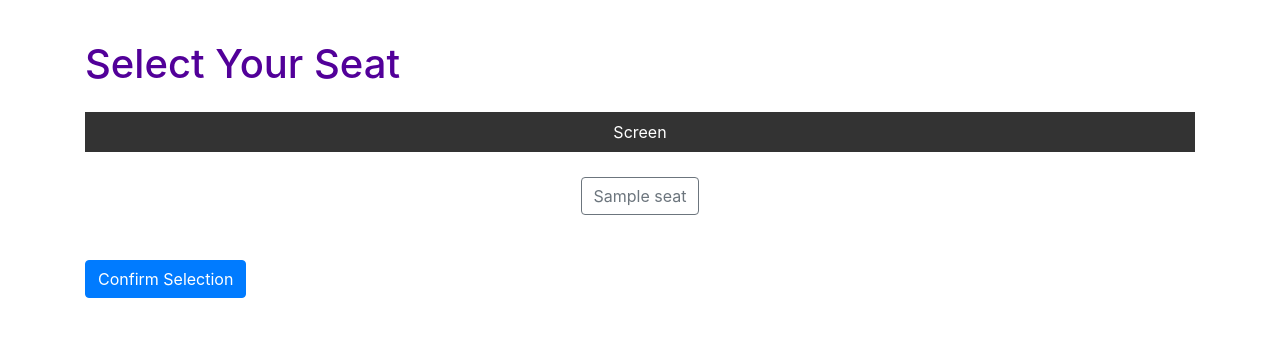
After one commit to jasfoong/cinema-booking, a Django app: template movies/templates/movies/seat_selection.html in a window 1280 px wide. The commit adds this page. Shown: the top 337 px of the page. Run offline with Django 5.2, Linux system fonts and the light colour scheme; the template is opened without the code that fills it: most values are stand-ins (such as "Sample title", 1, 10 or a date in 2020); some libraries are stand-ins or nearby versions.

Commit message:
dynamically generate seating chart template with values from Seats model

```diff
--- a/movies/static/movies/styles.css
+++ b/movies/static/movies/styles.css
@@ -9,6 +9,8 @@ h1, h2 {
     font-weight: 600;
     padding: 1rem 0;
 }
+
+/* movie_list and movie_details */
 
 .form-inline input, .form-inline select {
     margin-right: 0.625rem;
@@ -44,3 +46,26 @@ h1, h2 {
 .btn:hover {
     background-color: #766796;
 }
+
+/* seat_selection */
+.screen {
+    width: 100%;
+    height: 2.5rem;
+    background-color: #333;
+    color: white;
+    text-align: center;
+    line-height: 2.5rem;
+    margin-bottom: 1.25rem;
+}
+.seat {
+    margin: 0.3125rem;
+    padding: 0.625rem 0.9375rem;
+}
+.seat.selected {
+    background-color: #28a745;
+    color: white;
+}
+.seat.unavailable {
+    background-color: #dc3545;
+    color: white;
+}
--- /dev/null
+++ b/movies/templates/movies/seat_selection.html
@@ -0,0 +1,47 @@
+<!DOCTYPE html>
+<html lang="en">
+<head>
+    <meta charset="UTF-8">
+    <meta name="viewport" content="width=device-width, initial-scale=1.0">
+    <title>Select Your Seat</title>
+    {% load static %}
+    <link rel="stylesheet" href="{% static 'movies/styles.css' %}">
+    <link rel="stylesheet" href="https://stackpath.bootstrapcdn.com/bootstrap/4.5.2/css/bootstrap.min.css">
+</head>
+<body>
+    <div class="container">
+        <h1 class="mt-4">Select Your Seat</h1>
+
+        <div class="screen">Screen</div>
+
+        <div class="row justify-content-center">
+            {% for row in seating %}
+                <div class="col-12 text-center mb-3">
+                    <div class="row justify-content-center">
+                        {% for seat in row %}
+                            <div class="col-2 text-center">
+                                <button class="btn btn-outline-secondary seat {% if seat.unavailable %}unavailable{% endif %}" id="{{ seat.id }}">{{ seat.label }}</button>
+                            </div>
+                        {% endfor %}
+                    </div>
+                </div>
+            {% endfor %}
+        </div>
+
+        <div class="mt-4">
+            <button class="btn btn-primary">Confirm Selection</button>
+        </div>
+    </div>
+
+    <script>
+        const seats = document.querySelectorAll('.seat');
+        seats.forEach(seat => {
+            seat.addEventListener('click', function() {
+                if (!seat.classList.contains('unavailable')) {
+                    seat.classList.toggle('selected');
+                }
+            })
+        })
+    </script>
+</body>
+</html>
```
